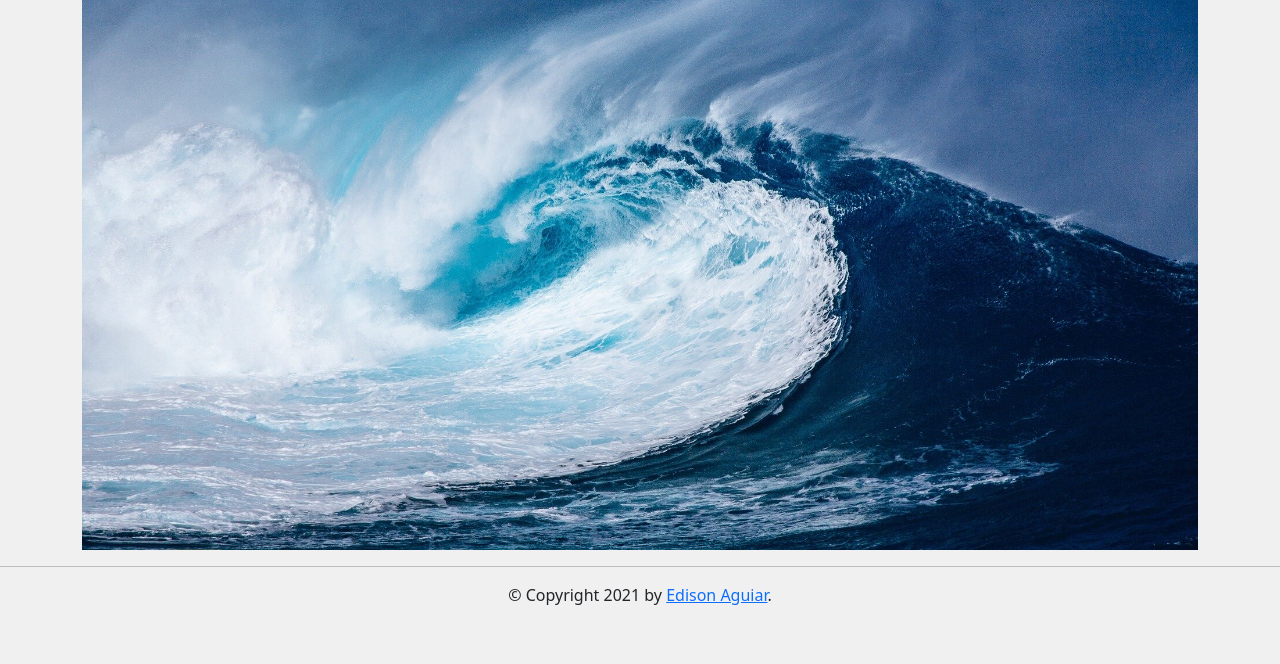
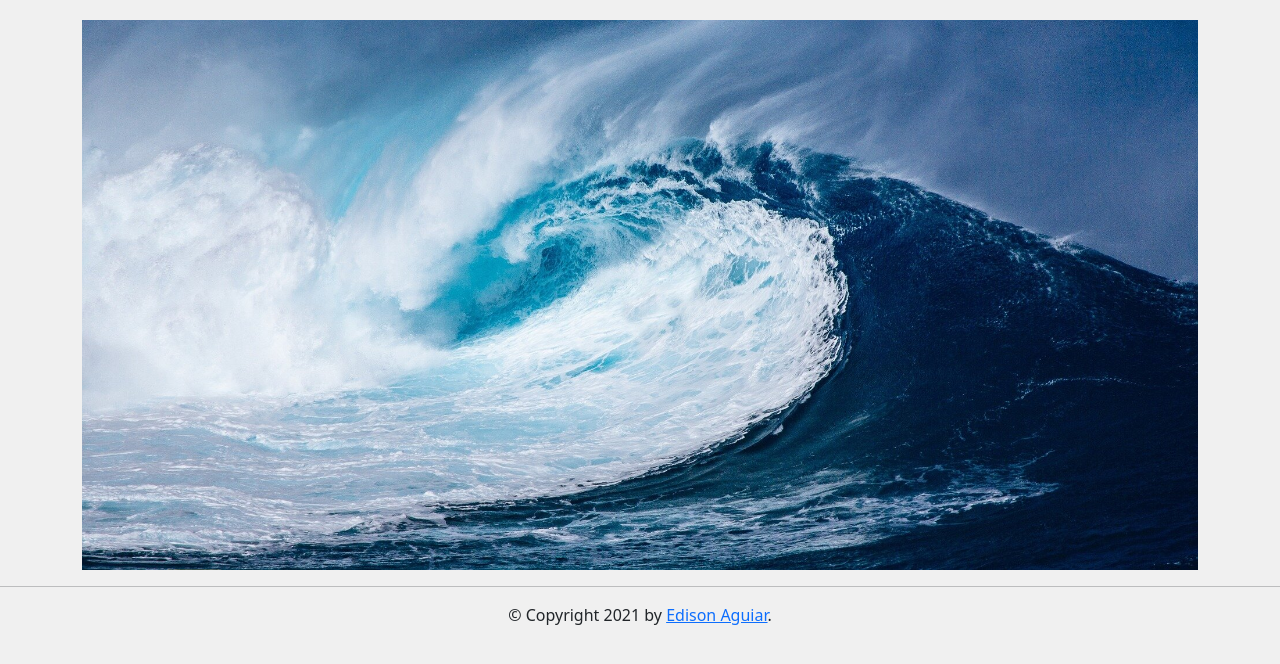
Before and after one commit to eaneto/oshangyanbura, a Flask app: page / in a window 1280 px wide. Shown: the part 56-720 px from the top of the page. Run offline with Flask 2, Linux system fonts and the light colour scheme.

Commit message:
Add a padding on top of the main block

```diff
--- a/oshangyanbura/static/style.css
+++ b/oshangyanbura/static/style.css
@@ -1,5 +1,9 @@
 body {
     background-color: #f0f0f0;
+}
+
+main {
+    padding-top: 20px;
 }
 
 img {
```
